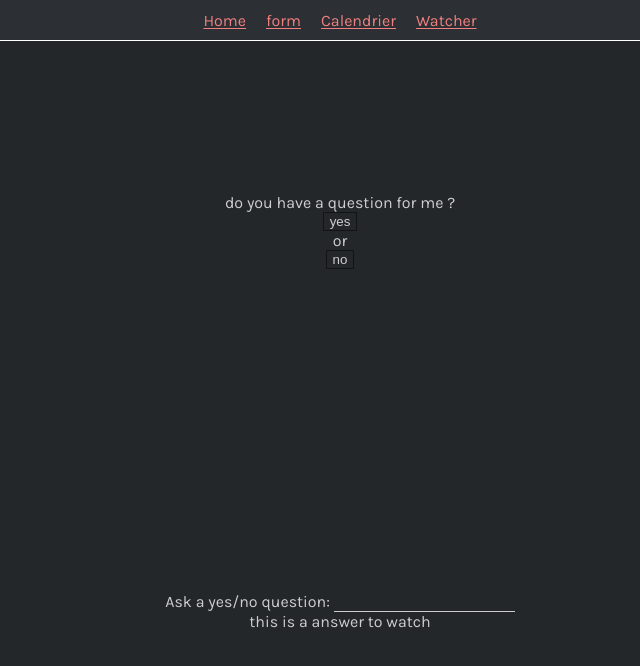
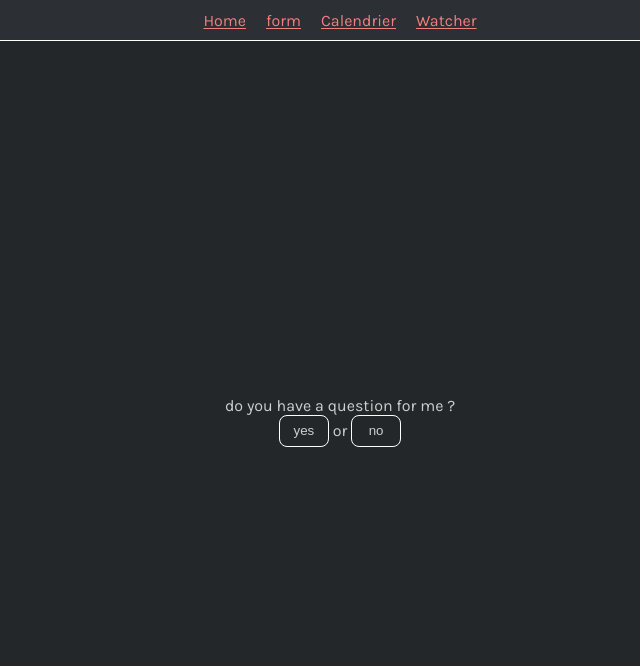
Before and after one commit to LyneQ/Pastabox, a Vue app: page /watcher in a window 1280 px wide. Shown: the top 666 px of the page, without its empty margins (300-940 px from the left). Built offline with nearby package versions, Linux system fonts and the light colour scheme.

Commit message:
add choice for "yes or no game" and correct verticality of calendar

```diff
--- a/src/components/Calendar.vue
+++ b/src/components/Calendar.vue
@@ -80,6 +80,7 @@ window.addEventListener("keydown", (e)=>{
 </script>
 
 <template>
+  <main>
     <table>
       <thead>
       <tr class="title">
@@ -114,12 +115,22 @@ window.addEventListener("keydown", (e)=>{
       </tr>
       </tbody>
     </table>
+  </main>
 </template>
 
 
 <style scoped>
 h2 {
   border: none !important;
+}
+
+main {
+  display: flex;
+  justify-content: center;
+  align-items: center;
+
+  height: 90vh;
+  width: 100vw;
 }
 table {
   margin: 20px auto !important;
--- a/src/components/WatcherField.vue
+++ b/src/components/WatcherField.vue
@@ -1,12 +1,11 @@
 <script setup>
-const props = defineProps(['visible'])
-
-
 import {ref, watch} from "vue";
-
+// game utils
 const question = ref('');
 const answer = ref('this is a answer to watch');
 const loading = ref(false);
+// prevent Game
+const isVisible = ref(false);
 
 /*
 * Watch regarde en permanence l'état d'une "ref" et permet de suivre l'évolution de celui-ci
@@ -27,32 +26,52 @@ watch(question, async (newValue, oldValue) => {
   }
 })
 
-/**
- * show component with a button (with watcher)
- */
 </script>
 
 <template>
-  <div @class="checkVisible === true ? 'visible' : 'invisible'">
-    <p>
-      Ask a yes/no question:
-      <input v-model="question" :disabled="loading" />
-    </p>
-    <p>{{ answer }}</p>
+
+  <div v-if="!isVisible">
+    <p> do you have a question for me ? </p>
+    <span><input type="button" @click="isVisible = true" value="yes"> or <input type="button" @click="$router.push('/')" value="no" ></span>
   </div>
+  <!-- render if "yes" button is clicked -->
+    <div v-if="isVisible">
+      <p>
+        Ask a yes/no question:
+        <input type="text" v-model="question" :disabled="loading" />
+      </p>
+      <p>{{ answer }}</p>
+    </div>
 
 </template>
 
 <style scoped>
-.visible{
-  visibility: visible;
+div {
+  display: flex;
+  flex-direction: column;
+  justify-content: center;
+  align-items: center;
+  height: 95vh;
 }
 
-.invisible{
-  visibility: hidden;
+input[type=button] {
+  border: 1px solid #ffffff;
+  background-color: transparent;
+  padding: 5px;
+  width: 50px;
+  height: 2rem;
+  border-radius: 8px;
+
+
+}
+input[type=button]:hover {
+  cursor: pointer;
+  border-color: darkgray;
+  transition: all 0.5s;
+
 }
 
-input{
+input[type=text]{
   border: none;
   border-bottom: 1px solid #ccc;
   outline: none;
--- a/src/views/Watcher.vue
+++ b/src/views/Watcher.vue
@@ -6,27 +6,13 @@ import WatcherField from "@/components/WatcherField.vue";
 
 <template>
   <div>
-    <div id="hub">
-      <p> do you have a question for me ? </p>
-      <input type="button" @click="$emit('visible')" value="yes"> or <input type="button" value="no">
-    </div>
+
     <WatcherField/>
   </div>
 </template>
 
 <style scoped>
 
-div {
-  display: flex;
-  flex-direction: column;
-  justify-content: center;
-  align-items: center;
-  height: 95vh;
-}
 
-input[type=button] {
-  border: 1px solid #121315;
-  background-color: transparent;
-}
 
 </style>
```
Lines whose indentation alone changed are shown as unchanged.
